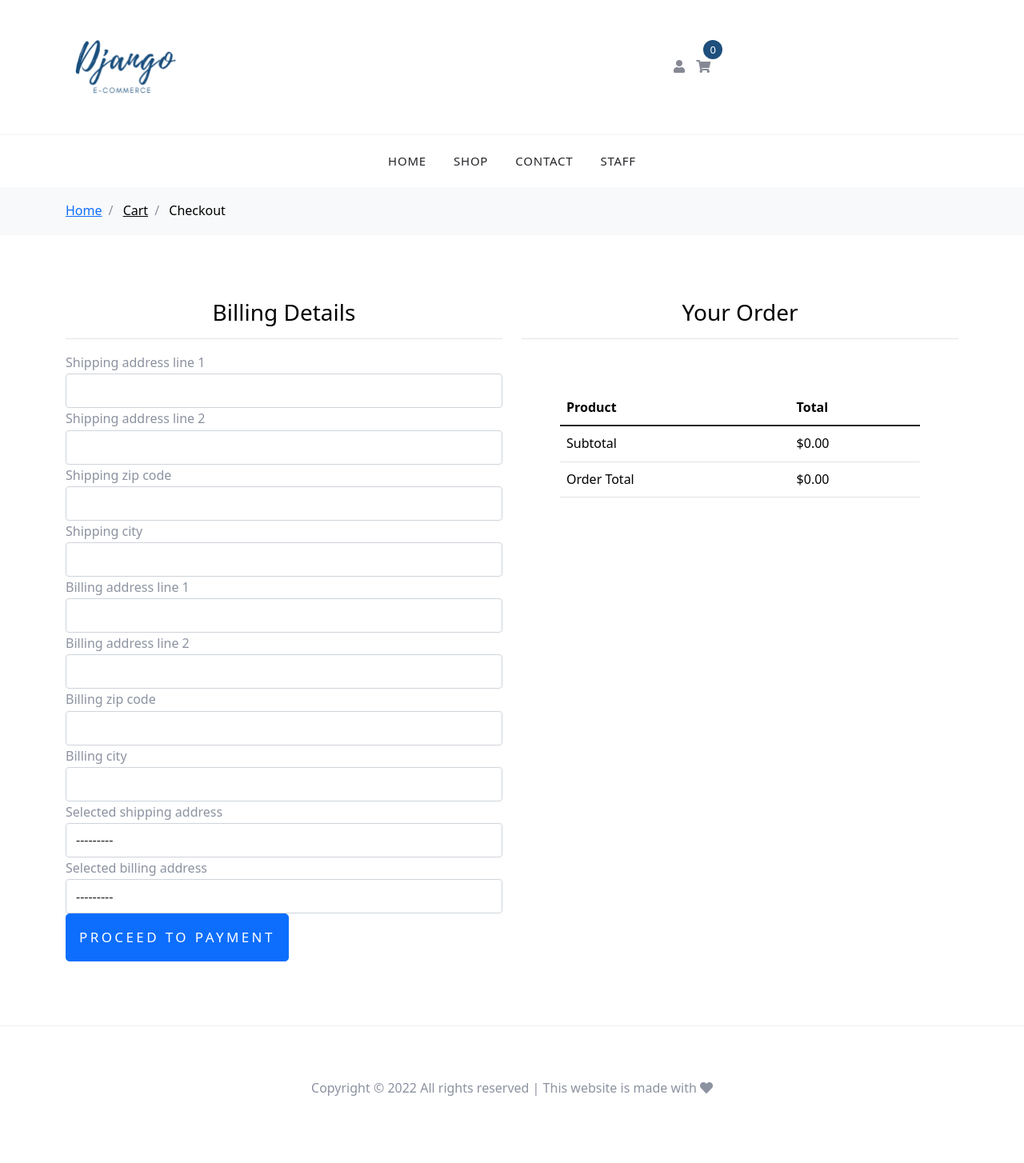
After one commit to XiaoyingLu/django-simple-ecommerce, a Django app: page /cart/checkout/ in a window 1280 px wide. The commit adds this page. Shown: the whole page at 80% size. Run offline with Django 4.2, Linux system fonts and the light colour scheme; the visitor is signed in with stand-in values (Sample User, id 1); data comes from the database, SQL or seed files in the repository; data that the repository does not hold is empty; some libraries are stand-ins or nearby versions.

Commit message:
cart and checkout view

```diff
--- a/cart/forms.py
+++ b/cart/forms.py
@@ -1,5 +1,6 @@
 from django import forms
-from .models import ColourVariation, OrderItem, Product, SizeVariation
+from .models import (
+    ColourVariation, OrderItem, Product, SizeVariation, Address, User)
 
 
 class AddToCartForm(forms.ModelForm):
@@ -17,3 +18,70 @@ class AddToCartForm(forms.ModelForm):
 
         self.fields['colour'].queryset = product.available_colours.all()
         self.fields['size'].queryset = product.available_sizes.all()
+
+
+class AddressForm(forms.Form):
+    shipping_address_line_1 = forms.CharField(required=False)
+    shipping_address_line_2 = forms.CharField(required=False)
+    shipping_zip_code = forms.CharField(required=False)
+    shipping_city = forms.CharField(required=False)
+
+    billing_address_line_1 = forms.CharField(required=False)
+    billing_address_line_2 = forms.CharField(required=False)
+    billing_zip_code = forms.CharField(required=False)
+    billing_city = forms.CharField(required=False)
+
+    selected_shipping_address = forms.ModelChoiceField(
+        Address.objects.none(), required=False
+    )
+    selected_billing_address = forms.ModelChoiceField(
+        Address.objects.none(), required=False
+    )
+
+    def __init__(self, *args, **kwargs):
+        user_id = kwargs.pop('user_id')
+        super().__init__(*args, **kwargs)
+
+        user = User.objects.get(id=user_id)
+
+        shipping_address_qs = Address.objects.filter(
+            user=user,
+            address_type='S'
+        )
+        billing_address_qs = Address.objects.filter(
+            user=user,
+            address_type='B'
+        )
+
+        self.fields['selected_shipping_address'].queryset = shipping_address_qs
+        self.fields['selected_billing_address'].queryset = billing_address_qs
+
+    def clean(self):
+        data = self.cleaned_data
+        selected_shipping_address = data.get('selected_shipping_address', None)
+        if selected_shipping_address is None:
+            if not data.get('shipping_address_line_1', None):
+                self.add_error('shipping_address_line_1',
+                               'Please fill in this field')
+            if not data.get('shipping_address_line_2', None):
+                self.add_error('shipping_address_line_2',
+                               'Please fill in this field')
+            if not data.get('shipping_zip_code', None):
+                self.add_error('shipping_zip_code',
+                               'Please fill in this field')
+            if not data.get('shipping_city', None):
+                self.add_error('shipping_city', 'Please fill in this field')
+
+        selected_billing_address = data.get('selected_billing_address', None)
+        if selected_billing_address is None:
+            if not data.get('billing_address_line_1', None):
+                self.add_error("billing_address_line_1",
+                               "Please fill in this field")
+            if not data.get('billing_address_line_2', None):
+                self.add_error("billing_address_line_2",
+                               "Please fill in this field")
+            if not data.get('billing_zip_code', None):
+                self.add_error("billing_zip_code",
+                               "Please fill in this field")
+            if not data.get('billing_city', None):
+                self.add_error("billing_city", "Please fill in this field")
--- /dev/null
+++ b/cart/templatetags/cart_template_tags.py
@@ -0,0 +1,11 @@
+from django import template
+from cart.utils import get_or_set_order_session
+
+register = template.Library()
+
+
+@register.filter
+def cart_item_count(request):
+    order = get_or_set_order_session(request)
+    count = order.items.count()
+    return count
--- a/cart/urls.py
+++ b/cart/urls.py
@@ -6,4 +6,11 @@ urlpatterns = [
     path('', views.CartView.as_view(), name='summary'),
     path('shop/', views.ProductListView.as_view(), name='product-list'),
     path('shop/<slug>/', views.ProductDetailView.as_view(), name='product-detail'),
+    path('increase-quantity/<pk>', views.IncreaseQuantityView.as_view(),
+         name='increase-quantity'),
+    path('decrease-quantity/<pk>', views.DecreaseQuantityView.as_view(),
+         name='decrease-quantity'),
+    path('remove-from-cart/<pk>', views.RemoveFromCartView.as_view(),
+         name='remove-from-cart'),
+    path('checkout/', views.CheckoutView.as_view(), name='checkout')
 ]
--- a/cart/views.py
+++ b/cart/views.py
@@ -1,8 +1,9 @@
-from django.shortcuts import get_object_or_404, render, reverse
+from django.contrib import messages
+from django.shortcuts import get_object_or_404, render, reverse, redirect
 from django.views import generic
-from .models import Product
+from .models import OrderItem, Product, Address
 from .utils import get_or_set_order_session
-from .forms import AddToCartForm
+from .forms import AddToCartForm, AddressForm
 
 
 class ProductListView(generic.ListView):
@@ -18,7 +19,7 @@ class ProductDetailView(generic.FormView):
         return get_object_or_404(Product, slug=self.kwargs["slug"])
 
     def get_success_url(self):
-        return reverse("home")
+        return reverse("cart:summary")
 
     def get_form_kwargs(self):
         kwargs = super(ProductDetailView, self).get_form_kwargs()
@@ -37,7 +38,7 @@ class ProductDetailView(generic.FormView):
 
         if item_filter.exists():
             item = item_filter.first()
-            item.quantity = int(form.cleaned_data['quantity'])
+            item.quantity += int(form.cleaned_data['quantity'])
             item.save()
         else:
             new_item = form.save(commit=False)
@@ -59,3 +60,85 @@ class CartView(generic.TemplateView):
         context = super(CartView, self).get_context_data(**kwargs)
         context["order"] = get_or_set_order_session(self.request)
         return context
+
+
+class IncreaseQuantityView(generic.View):
+    def get(self, request, *args, **kwargs):
+        order_item = get_object_or_404(OrderItem, id=kwargs["pk"])
+        order_item.quantity += 1
+        order_item.save()
+        return redirect("cart:summary")
+
+
+class DecreaseQuantityView(generic.View):
+    def get(self, request, *args, **kwargs):
+        order_item = get_object_or_404(OrderItem, id=kwargs["pk"])
+        if order_item.quantity <= 1:
+            order_item.delete()
+        else:
+            order_item.quantity -= 1
+            order_item.save()
+        return redirect("cart:summary")
+
+
+class RemoveFromCartView(generic.View):
+    def get(self, request, *args, **kwargs):
+        order_item = get_object_or_404(OrderItem, id=kwargs["pk"])
+        order_item.delete()
+        return redirect("cart:summary")
+
+
+class CheckoutView(generic.FormView):
+    template_name = 'cart/checkout.html'
+    form_class = AddressForm
+
+    def get_success_url(self):
+        return reverse("home")
+
+    def form_valid(self, form):
+        order = get_or_set_order_session(self.request)
+        selected_shipping_address = form.cleaned_data.get(
+            'selected_shipping_address')
+        selected_billing_address = form.cleaned_data.get(
+            'selected_billing_address')
+
+        if selected_shipping_address:
+            order.shipping_address = selected_shipping_address
+        else:
+            address = Address.objects.create(
+                address_type='S',
+                user=self.request.user,
+                address_line_1=form.cleaned_data['shipping_address_line_1'],
+                address_line_2=form.cleaned_data['shipping_address_line_2'],
+                zip_code=form.cleaned_data['shipping_zip_code'],
+                city=form.cleaned_data['shipping_city'],
+            )
+            order.shipping_address = address
+
+        if selected_billing_address:
+            order.billing_address = selected_billing_address
+        else:
+            address = Address.objects.create(
+                address_type='B',
+                user=self.request.user,
+                address_line_1=form.cleaned_data['billing_address_line_1'],
+                address_line_2=form.cleaned_data['billing_address_line_2'],
+                zip_code=form.cleaned_data['billing_zip_code'],
+                city=form.cleaned_data['billing_city'],
+            )
+            order.billing_address = address
+
+        order.save()
+        messages.info(
+            self.request, "You have successfully added your addresses")
+        return super(CheckoutView, self).form_valid(form)
+
+    def get_form_kwargs(self):
+        kwargs = super(CheckoutView, self).get_form_kwargs()
+        kwargs['user_id'] = self.request.user.id
+        return kwargs
+
+    def get_context_data(self, **kwargs):
+        context = super(CheckoutView, self).get_context_data(**kwargs)
+        context["order"] = get_or_set_order_session(self.request)
+        return context
--- a/templates/base.html
+++ b/templates/base.html
@@ -1,4 +1,5 @@
 {% load static %}
+{% load cart_template_tags %}
 
 <!DOCTYPE html>
 <html lang="en">
@@ -72,7 +73,7 @@
                   <li>
                     <a href="{% url 'cart:summary'%}" class="site-cart">
                       <span><i class="fas fa-shopping-cart"></i></span>
-                      <span class="count">0</span>
+                      <span class="count">{{ request|cart_item_count }}</span>
                     </a>
                   </li>
                   <li class="d-inline-block d-md-none ml-md-0">
--- /dev/null
+++ b/templates/cart/checkout.html
@@ -0,0 +1,99 @@
+{% extends "base.html" %}
+{% load crispy_forms_tags %}
+
+{% block content %}
+
+<div class="bg-light py-3">
+    <div class="container">
+        <div class="row">
+            <div class="col-md-12 mb-0">
+                <a href="{% url 'home' %}">Home</a><span class="mx-2 mb-0">/</span>
+                <a href="{% url 'cart:summary' %}" class="text-black">Cart</a><span class="mx-2 mb-0">/</span>
+                <strong class="text-black">Checkout</strong>
+            </div>
+        </div>
+    </div>
+</div>
+
+
+<div class="site-section">
+    <div class="container">
+        {% if not request.user.is_authenticated %}
+        <div class="row mb-5">
+            <div class="col-md-12">
+                <div class="border p-4 rounded" role="alert">
+                    You are nearly finished with your order.
+                    To finalize your order, please <a>Login</a> or <a>Signup</a>
+                </div>
+                <div class="progress">
+                    <div class="progress-bar" role="progressbar" style="width: 90%;" aria-valuenow="90"
+                        aria-valuemin="0" aria-valuemax="100">90% complete</div>
+                </div>
+            </div>
+        </div>
+        {% else %}
+
+        <form method="POST">
+            {% csrf_token %}
+            <div class="row">
+                <div class="col-md-6 mb-5 mb-md-0">
+                    <h2 class="h3 mb-3 text-black text-center">Billing Details</h2>
+                    <hr />
+                    {{ form|crispy }}
+                    <div class="form-group">
+                        <button type="submit" class="btn btn-primary btn-lg py-3 btn-block">
+                            Proceed to payment
+                        </button>
+                    </div>
+                </div>
+                <div class="col-md-6">
+                    <div class="row mb-5">
+                        <div class="col-md-12">
+                            <h2 class="h3 mb-3 text-black text-center">Your Order</h2>
+                            <hr>
+                            <div class="p-3 p-lg-5">
+                                <table class="table site-block-order-table mb-5">
+                                    <thead>
+                                        <tr>
+                                            <th>Product</th>
+                                            <th>Total</th>
+                                        </tr>
+                                    </thead>
+                                    <tbody>
+                                        {% for item in order.items.all %}
+                                        <tr>
+                                            <td>
+                                                {{ item.size.name }}, {{ item.colour.name }} {{ item.product.title }}
+                                                <strong class="mx-2">x</strong> {{ item.quantity }}
+                                            </td>
+                                            <td>
+                                                ${{ item.get_total_item_price }}
+                                            </td>
+                                        </tr>
+                                        {% endfor %}
+                                        <tr>
+                                            <td><strong>Subtotal</strong></td>
+                                            <td>${{ order.get_subtotal }}</td>
+                                        </tr>
+                                        <tr>
+                                            <td><strong class="text-black font-weight-bold">Order Total</strong></td>
+                                            <td>
+                                                <strong class="text-black font-weight-bold">
+                                                    ${{ order.get_total }}
+                                                </strong>
+                                            </td>
+                                        </tr>
+                                    </tbody>
+                                </table>
+                            </div>
+                        </div>
+                    </div>
+                </div>
+            </div>
+        </form>
+
+        {% endif %}
+    </div>
+</div>
+
+{% endblock content %}
--- a/templates/scripts.html
+++ b/templates/scripts.html
@@ -12,7 +12,7 @@
 <script src="{% static 'js/jquery.magnific-popup.min.js' %}"></script>
 {% comment %} <script src="{% static 'js/aos.js' %}"></script> {% endcomment %}
 <script src="https://unpkg.com/aos@next/dist/aos.js"></script>
-{% comment %} <script>
+<script>
     AOS.init();
-</script> {% endcomment %}
+</script>
 <script src="{% static 'js/main.js' %}"></script>
```
Also changed, not shown: cart/admin.py (+13 -2 lines), cart/models.py (+31 -0 lines), templates/cart/cart.html (+65 -5 lines), cart/migrations/0001_initial.py (added), cart/migrations/__init__.py (added).
